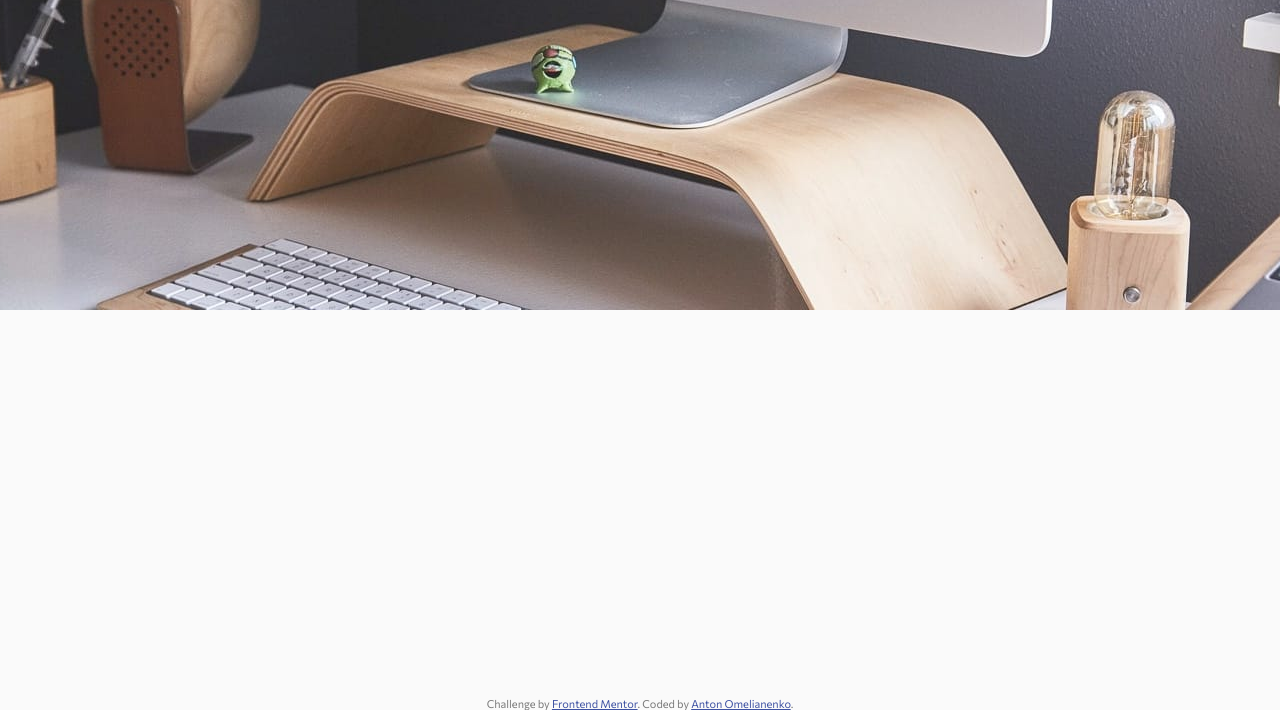
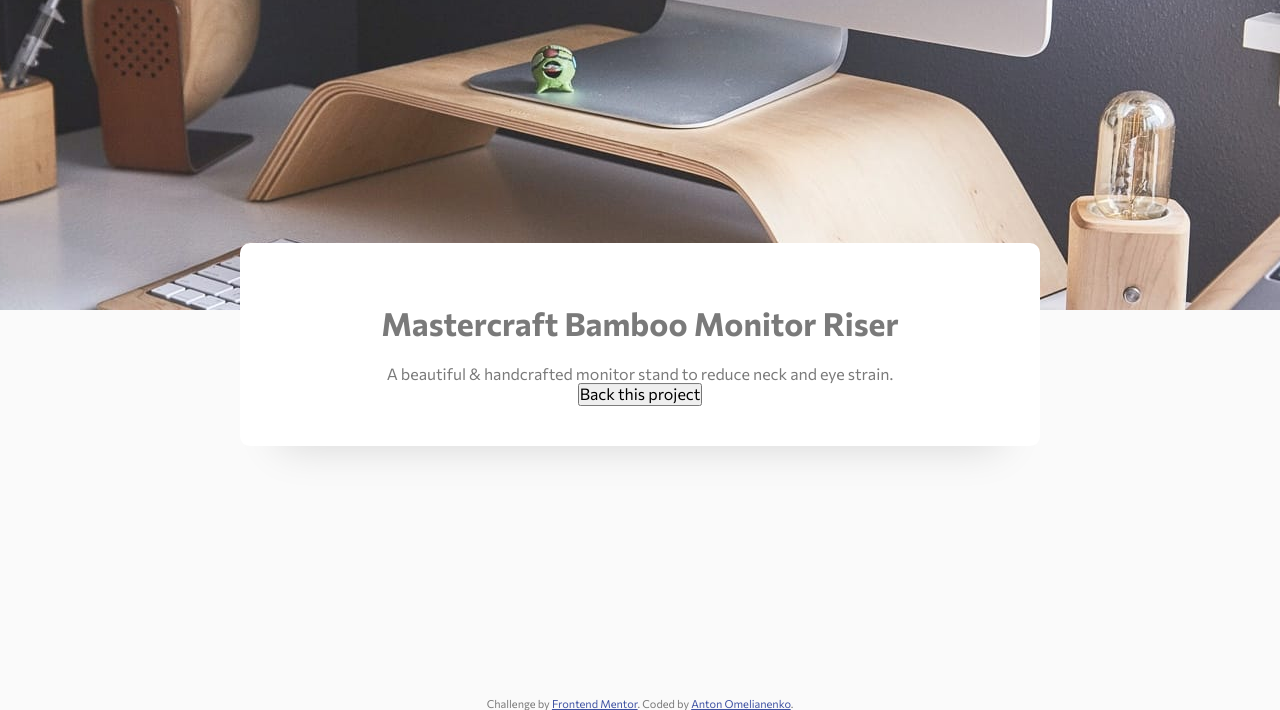
Before and after one commit to Anton533/fm-crowdfunding-product-page, a website: page src/html/pages/index.html in a window 1280 px wide. Shown: the part 90-800 px from the top of the page. Drawn offline with nearby package versions, Linux system fonts and the light colour scheme; files that its build step writes are made by us from their sources.

Commit message:
adjust cta html

```diff
--- a/src/html/pages/index.html
+++ b/src/html/pages/index.html
@@ -25,4 +25,12 @@
   </div>
 </section>
 
+<div class="container">
+  <section class="cta">
+    <h1 class="cta__title">Mastercraft Bamboo Monitor Riser</h1>
+    <p class="cta__text">A beautiful & handcrafted monitor stand to reduce neck and eye strain.</p>
+    <button class="btn">Back this project</button>
+  </section>
+</div>
+
 @@include("footer.html")
```
